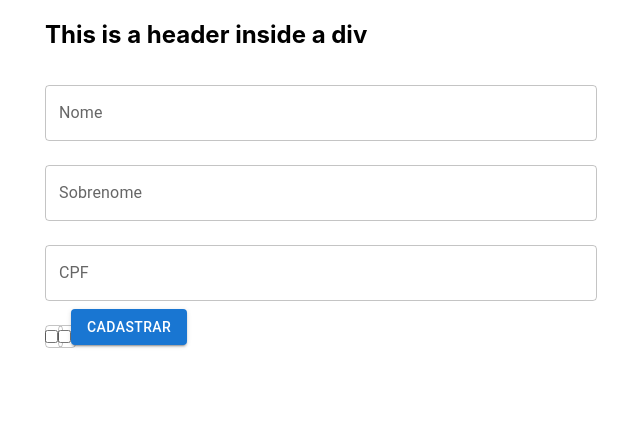
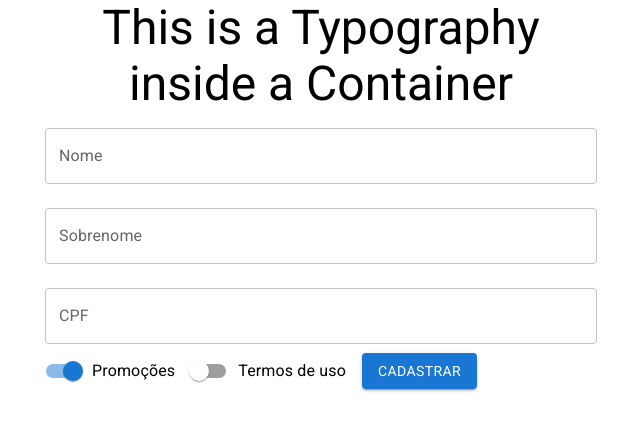
Before and after one commit to Frankkson/testando-componentes-funcionais, a React (Create React App) app: page / in a window 1280 px wide. Shown: the top 430 px of the page, without its empty margins (319-959 px from the left). Built offline with nearby package versions, Linux system fonts and the light colour scheme.

Commit message:
Refatorando formulario para componentes Material UI

```diff
--- a/src/App.js
+++ b/src/App.js
@@ -1,6 +1,7 @@
 import "./App.css";
 import FormularioCadastro from "./componentes/formularioDeCadastro";
-import { Container } from "@mui/material";
+import { Container, Typography } from "@mui/material";
+import "fontsource-roboto";
 
 function App() {
 	return (
@@ -8,7 +9,13 @@ function App() {
 			component="article"
 			maxWidth="sm"
 		>
-			<h1>This is a header inside a div</h1>
+			<Typography
+				align="center"
+				variant="h3"
+				component={"h1"}
+			>
+				This is a Typography inside a Container
+			</Typography>
 
 			<FormularioCadastro />
 		</Container>
--- a/src/componentes/formularioDeCadastro/index.jsx
+++ b/src/componentes/formularioDeCadastro/index.jsx
@@ -1,5 +1,5 @@
 import React from 'react';
-import {Button, TextField} from "@mui/material"
+import {Button, TextField, Switch, FormControlLabel} from "@mui/material"
 
 const FormularioCadastro = () => {
     return (
@@ -20,20 +20,17 @@ const FormularioCadastro = () => {
             id='CPF'
             label='CPF'
             margin='normal'
-
             fullWidth/>
 
-            <TextField
-            id='promocoes'
-            label='Promoções'
-            margin='normal'
-            type='checkbox'/>
+            <FormControlLabel label='Promoções' control={<Switch
+            color='primary'
+            defaultChecked
+            name='Promocoes'/>}/>
 
-            <TextField
-            id='termosDeUso'
-            label='Termos de uso'
-            margin='normal'
-            type='checkbox'/>
+            <FormControlLabel label='Termos de uso' control={<Switch
+            color='primary'
+            name='Termos de uso' />} />
+
 
             <Button type='submit'variant='contained' color='primary'>Cadastrar</Button>
         </form>
```
